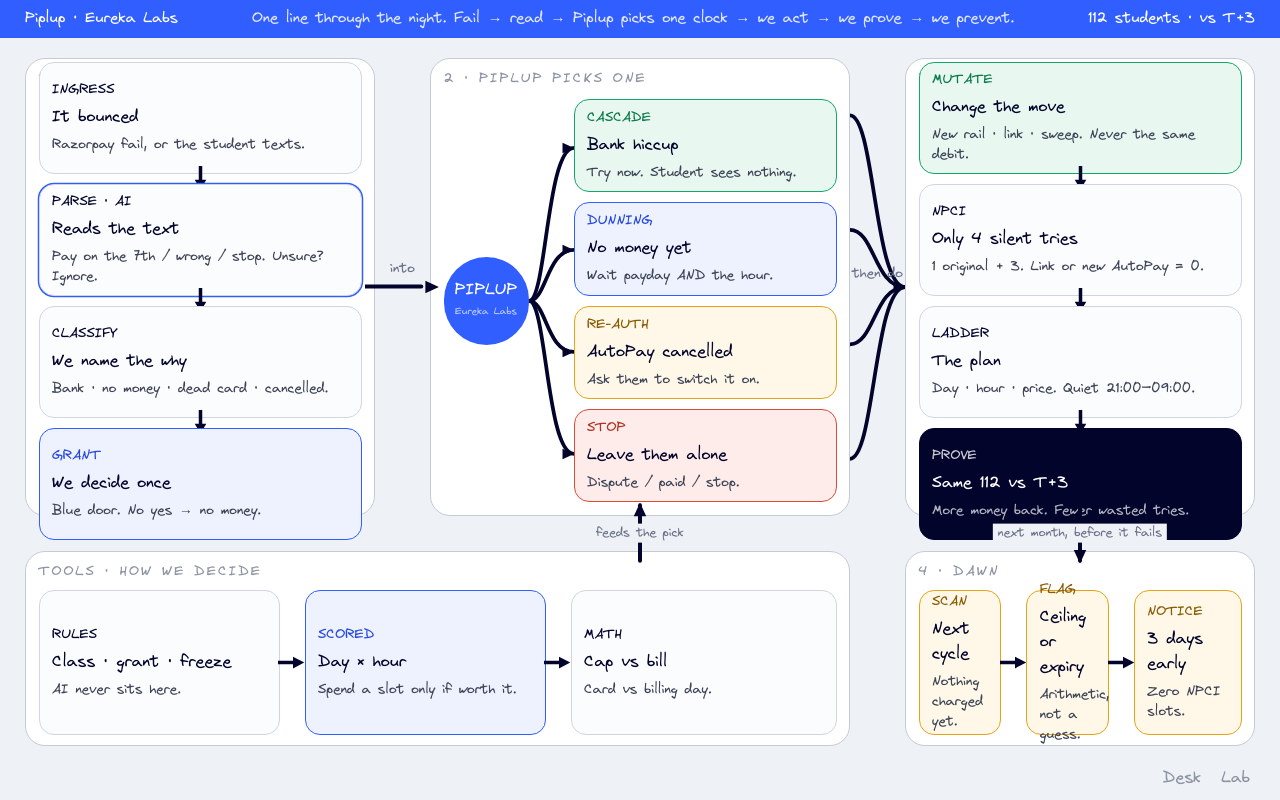
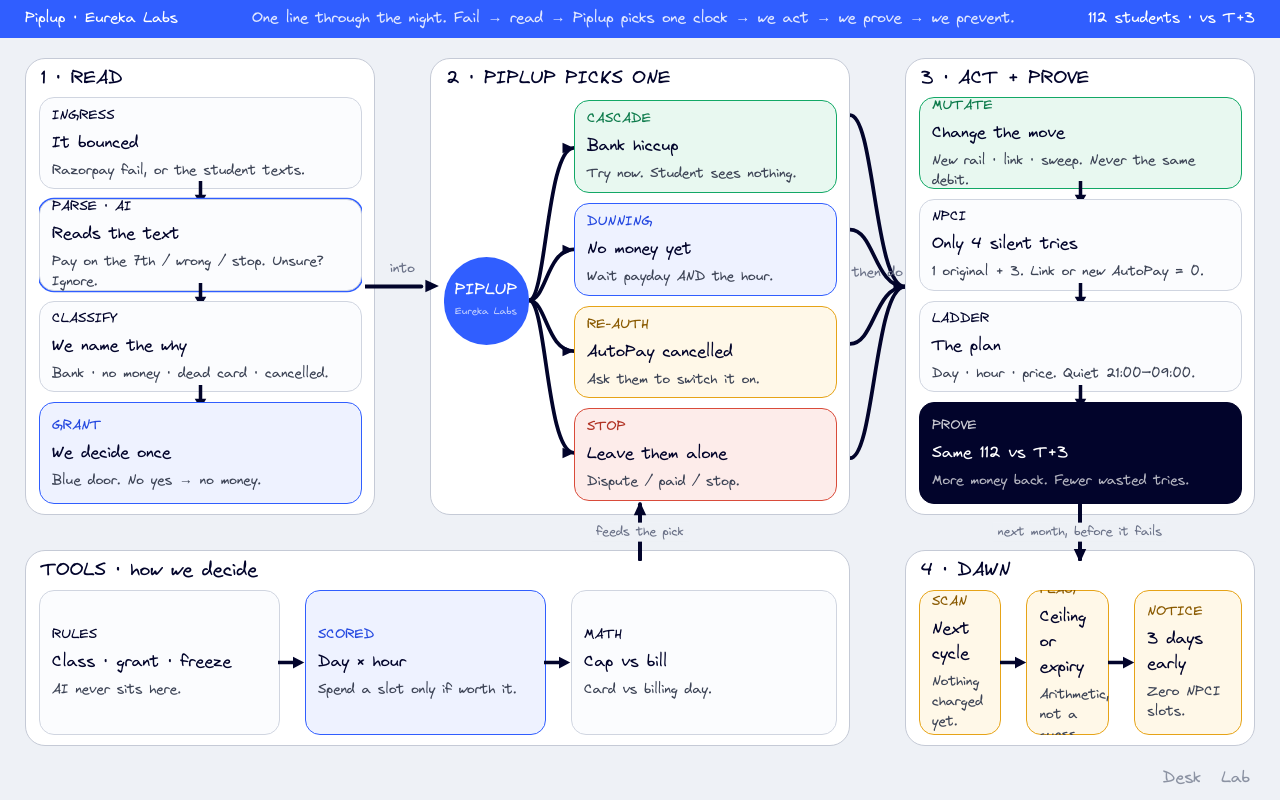
Before and after one commit to suprith41/piplup, a Next.js app: page /architecture in a window 1280 px wide. Built offline with nearby package versions, Linux system fonts and the light colour scheme; a web font is replaced by a local one.

Commit message:
architcture

```diff
--- a/src/app/architecture/page.tsx
+++ b/src/app/architecture/page.tsx
@@ -54,7 +54,7 @@ export default function ArchitecturePage() {
         <HArrow label="into" />
 
         <Frame title="2 · PIPLUP PICKS ONE">
-          <div className="grid h-full min-h-0 w-full grid-cols-[4.25rem_2.25rem_minmax(0,1fr)]">
+          <div className="grid h-full min-h-0 w-full grid-cols-[4.25rem_2.25rem_minmax(0,1fr)] overflow-hidden">
             <div className="flex items-center justify-center">
               <div className="flex h-[4.4rem] w-[4.4rem] flex-col items-center justify-center rounded-full bg-[#305eff] text-center text-white">
                 <p className="text-[13px] leading-none">PIPLUP</p>
@@ -122,12 +122,12 @@ export default function ArchitecturePage() {
 function Frame({ title, children, span }: { title: string; children: ReactNode; span?: boolean }) {
   return (
     <section
-      className={`flex min-h-0 min-w-0 flex-col overflow-visible rounded-2xl border border-[#c5cad6] bg-white px-2.5 py-2 ${
+      className={`flex min-h-0 min-w-0 flex-col overflow-hidden rounded-2xl border border-[#c5cad6] bg-white px-2.5 pb-2 pt-2 ${
         span ? "col-span-3" : ""
       }`}
     >
-      <p className="mb-1.5 shrink-0 text-[11px] uppercase tracking-[0.14em] text-[#8c93a3]">{title}</p>
-      <div className="flex min-h-0 min-w-0 flex-1">{children}</div>
+      <p className="relative z-10 mb-2 shrink-0 bg-white px-0.5 text-[15px] leading-none text-[#02042b]">{title}</p>
+      <div className="flex min-h-0 min-w-0 flex-1 overflow-hidden">{children}</div>
     </section>
   );
 }
@@ -135,10 +135,10 @@ function Frame({ title, children, span }: { title: string; children: ReactNode;
 function VFlow({ children }: { children: ReactNode }) {
   const items = Children.toArray(children);
   return (
-    <div className="flex h-full w-full flex-col justify-center">
+    <div className="flex h-full min-h-0 w-full flex-col">
       {items.map((child, i) => (
-        <div key={i} className="w-full shrink-0">
-          <div className="h-[5.6rem] w-full">{child}</div>
+        <div key={i} className="flex min-h-0 w-full flex-1 flex-col">
+          <div className="min-h-0 w-full flex-1">{child}</div>
           {i < items.length - 1 ? <VJoin /> : null}
         </div>
       ))}
```
